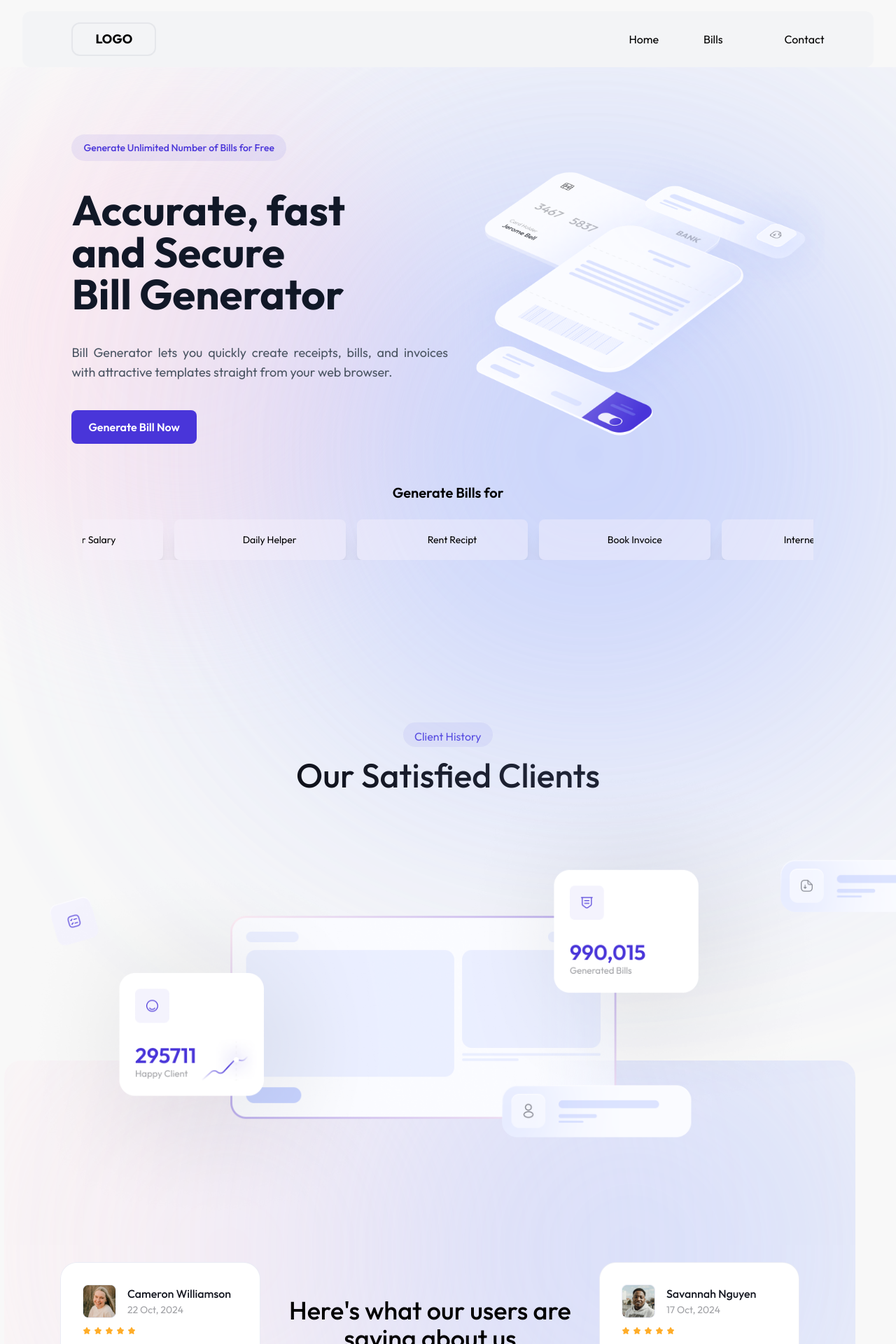
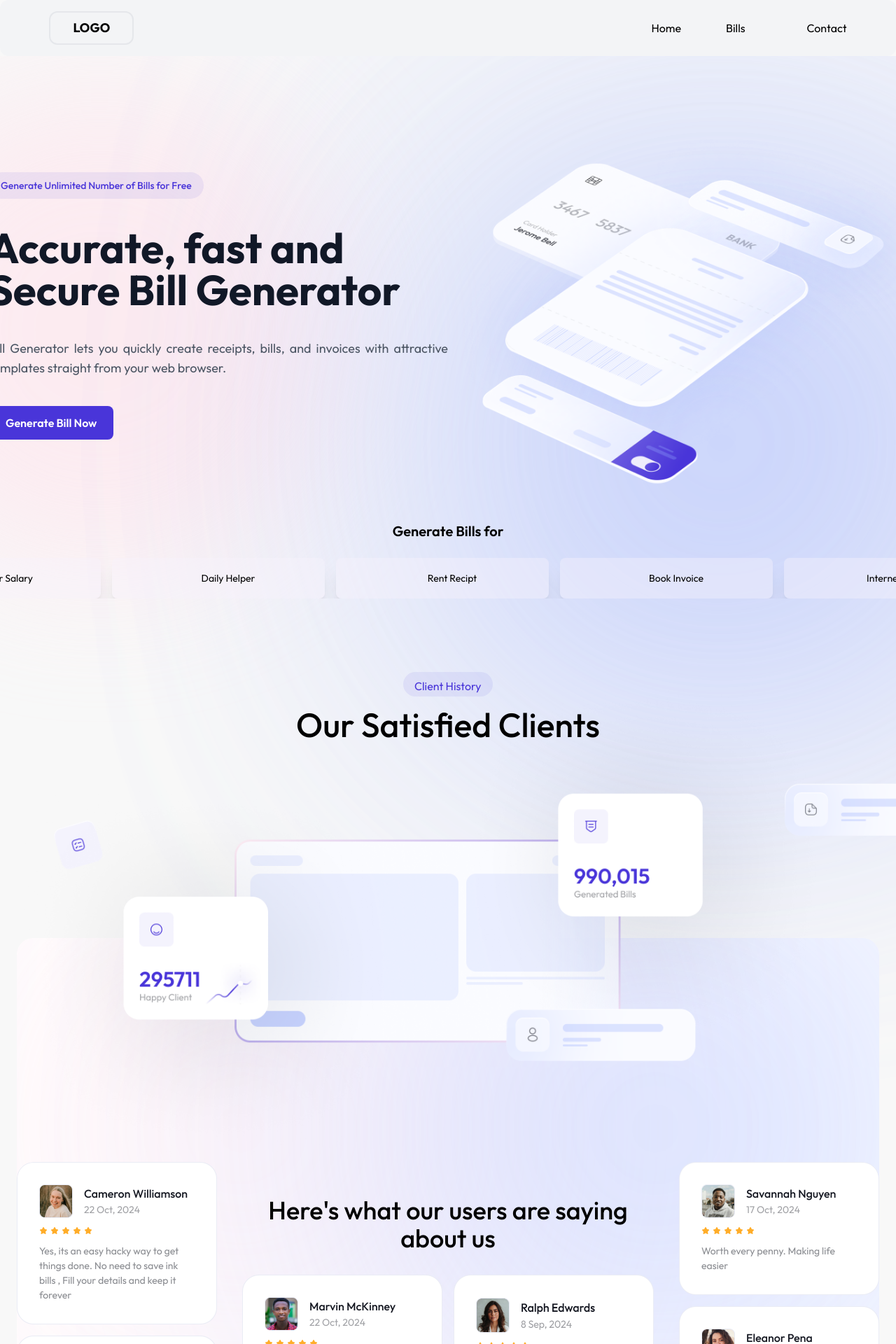
Before and after one commit to YashChandrawat/IMP-Data, a React (Vite) app in the folder Bill Generator/: page / in a window 1280 px wide. Shown: the top 1920 px of the page at 70% size. Built offline with nearby package versions, Linux system fonts and the light colour scheme; some icons are missing; a web font is replaced by a local one.

Commit message:
testimonial changes

```diff
--- a/Bill Generator/src/Components/HomePage/Hero.jsx
+++ b/Bill Generator/src/Components/HomePage/Hero.jsx
@@ -206,23 +206,25 @@ const Hero = () => {
     setActiveIndex(activeIndex === index ? null : index);
   };
 
+  const containerCss = "px-[5.5vw] box-border"
+
   return (
-    <div className="flex flex-col px-[8vw] sm:px-4 md:px-6 lg:px-[8vw] box-border w-full overflow-x-hidden overflow-y-hidden relative">
+    <div className="flex flex-col items-center gap-20 overflow-x-hidden">
       {/* Hero section */}
-      <div className="flex flex-col justify-between items-center lg:items-start h-auto lg:h-screen py-12 lg:py-24 relative">
+      <div className={`flex flex-col justify-between items-center lg:items-start h-auto lg:h-screen py-12 lg:py-24 relative px-[5.5vw] box-border ${containerCss}`}>
         <div className="flex flex-col lg:flex-row items-center lg:justify-between w-full relative">
           {/* Background Blur */}
           <div className="sm:w-[455px] sm:h-[455px] lg:w-[701px] lg:h-[701px] rounded-full bg-[#FFE3EC] blur-[100px] lg:blur-[100px] z-10 opacity-60 absolute lg:-left-48 lg:-top-14 -top-48 "></div>
 
           {/* Left Section */}
-          <div className="w-full lg:w-1/2 flex flex-col gap-6 lg:gap-10 text-center lg:text-left relative z-30 px-4 lg:px-0">
+          <div className="w-full lg:w-1/2 flex flex-col items-center lg:items-start gap-6 lg:gap-10 text-center lg:text-left relative z-30 px-4 lg:px-0">
             <span className="px-4 py-2 border border-transparent rounded-full bg-[#4935D914] text-[#4935D9] text-xs lg:text-sm font-medium inline-block w-fit mx-auto md:mx-auto lg:mx-0">
               Generate Unlimited Number of Bills for Free
             </span>
-            <h1 className="font-bold text-5xl sm:text-6xl lg:text-6xl  text-balance text-gray-900 leading-tight w-[100%]">
+            <h1 className="font-bold text-5xl sm:text-6xl lg:text-6xl  text-balance text-gray-900 leading-tight w-[100%] max-w-[80vw]">
               Accurate, fast and Secure Bill Generator
             </h1>
-            <p className="text-gray-600 text-sm sm:text-base lg:text-lg leading-relaxed lg:text-justify w-[85%] mx-auto sm:w-full">
+            <p className="text-gray-600 text-sm sm:text-base lg:text-lg leading-relaxed lg:text-justify w-[85%] max-w-[80vw] mx-auto sm:w-full">
               Bill Generator lets you quickly create receipts, bills, and
               invoices with attractive templates straight from your web browser.
             </p>
@@ -281,8 +283,8 @@ const Hero = () => {
       </div>
 
       {/* Other section - Update Here*/}
-      <div className="flex flex-col h-[300vh] py-24 mt-10">
-        <div className="flex flex-col justify-between items-center w-full gap-4">
+      <div className="flex flex-col w-full items-center">
+        <div className="flex flex-col justify-between items-center w-full gap-4 relative z-50">
           <p className="w-[128px] h-[35px] bg-[#4935D914] text-[#4935D9] rounded-[20px] px-[16px] py-[8px]">
             Client History
           </p>
@@ -292,54 +294,12 @@ const Hero = () => {
           <img
             src={nextImage}
             alt=""
-            className="absolute left-[1vw] w-[calc(100%-1vw)] z-[20] md:mt-10 sm:mt-10 lg:mt-10 mt-16"
+            className=" relative left-[1vw] w-[calc(100%-1vw)] z-[20] -mt-28"
           />
         </div>
 
-        {/* <div className="h-auto lg:h-[200vh] rounded-3xl w-[100%] relative lg:bottom-[88rem] md:top-[26rem] overflow-hidden">
-          <div className="w-[250px] h-[250px] lg:w-[704px] lg:h-[704px] rounded-full absolute bg-[#FFE3EC] blur-[100px] lg:blur-[250px] z-10 opacity-60 -top-10 sm:-top-20 lg:-top-40 -left-4 sm:-left-8 lg:-left-16"></div>
-          <div className="w-[250px] h-[250px] lg:w-[704px] lg:h-[704px] rounded-full absolute bg-[#96ACFF] blur-[100px] lg:blur-[250px] z-10 opacity-60 -top-10 sm:-top-20 lg:-top-40 -right-4 sm:-right-16"></div>
-
-          <div className="flex flex-col lg:flex-row gap-6 lg:gap-4 h-auto lg:h-[200vh] py-12 lg:py-96 md:py-48 relative z-30 px-16">
-            <div className="flex sm:hidden md:flex lg:flex">
-              <div className="flex justify-center w-full lg:w-auto lg:flex md:hidden sm:hidden">
-                <img
-                  src={feedBack1}
-                  alt=""
-                  className="w-[180px] sm:w-[240px] lg:w-[286px] h-auto"
-                />
-              </div>
-
-              <div className="flex flex-col justify-center gap-8- items-center">
-                <h1 className="text-xl sm:text-2xl lg:text-4xl font-medium text-center w-[90%] mb-8">
-                  Here's what our users are saying about us
-                </h1>
-                <div className="flex flex-col lg:flex-row gap-4 items-center">
-                  <img
-                    src={feedBack2}
-                    alt=""
-                    className="w-[180px] sm:w-[240px] lg:w-[286px] h-auto"
-                  />
-                  <img
-                    src={feedBack3}
-                    alt=""
-                    className="w-[180px] sm:w-[240px] lg:w-[286px] h-auto"
-                  />
-                </div>
-              </div>
-
-              <div className="flex justify-center w-full lg:w-auto lg:flex md:hidden sm:hidden">
-                <img
-                  src={feedBack4}
-                  alt=""
-                  className="w-[180px] sm:w-[240px] lg:w-[286px] h-auto"
-                />
-              </div>
-            </div>
-          </div>
-
-        </div> */}
-        <div className=" h-[200vh] rounded-3xl md:w-[95vw] relative overflow-hidden flex justify-center sm:py-64 sm:top-96 top-24 py-24 sm:w-[100vw] right-3 md:right-24 md:top-96 md:py-72 md:px-20">
+        <div className="w-full px-6 -mt-[40vh] relative z-10">
+          <div className="rounded-3xl relative flex items-center justify-center bg-white w-full overflow-hidden pt-80">
             {/* Background Blurs */}
             <div className="absolute w-[250px] h-[250px] lg:w-[704px] lg:h-[704px] rounded-full bg-[#FFE3EC] blur-[100px] lg:blur-[250px] z-10 opacity-60 -top-20 -left-8"></div>
             <div className="absolute w-[250px] h-[250px] lg:w-[704px] lg:h-[704px] rounded-full bg-[#96ACFF] blur-[100px] lg:blur-[250px] z-10 opacity-60 -top-20 -right-8"></div>
@@ -376,7 +336,7 @@ const Hero = () => {
                 <img
                   src={feedbackTablet1}
                   alt=""
-                className="w-[186.67px] h-[598px]"
+                  className="w-[186.67px]"
                 />
                 <div className="flex flex-col items-center text-center">
                   <h1 className="text-xl font-semibold mb-4 w-[60%]">
@@ -415,6 +375,9 @@ const Hero = () => {
               </div>
             </div>
           </div>
+        </div>
+
+        {/* <div className="h-[200vh] rounded-3xl md:w-[95vw]  overflow-hidden flex justify-center sm:py-64 sm:top-96 top-24 py-24 sm:w-[100vw] right-3 md:right-24 md:top-96 md:py-72 md:px-20"></div> */}
       </div>
 
       <div className="flex flex-col h-auto lg:h-[100vh] w-full px-4 sm:px-8 lg:px-20">
--- a/Bill Generator/src/Components/HomePage/Navbar.jsx
+++ b/Bill Generator/src/Components/HomePage/Navbar.jsx
@@ -17,7 +17,7 @@ const Navbar = () => {
 
   return (
     <div className="inline w-full">
-      <div className="mt-4 bg-gray-100 w-[95%] mx-auto flex justify-between items-center rounded-xl px-[5.5vw] py-4">
+      <div className="bg-gray-100 w-full mx-auto flex justify-between items-center rounded-xl px-[5.5vw] box-border py-4">
         {/* Left Section */}
         <section className="text-lg font-bold border-gray-200 border-2 px-8 py-2 rounded-xl">
           <h4>LOGO</h4>
```
Lines whose indentation alone changed are shown as unchanged.
